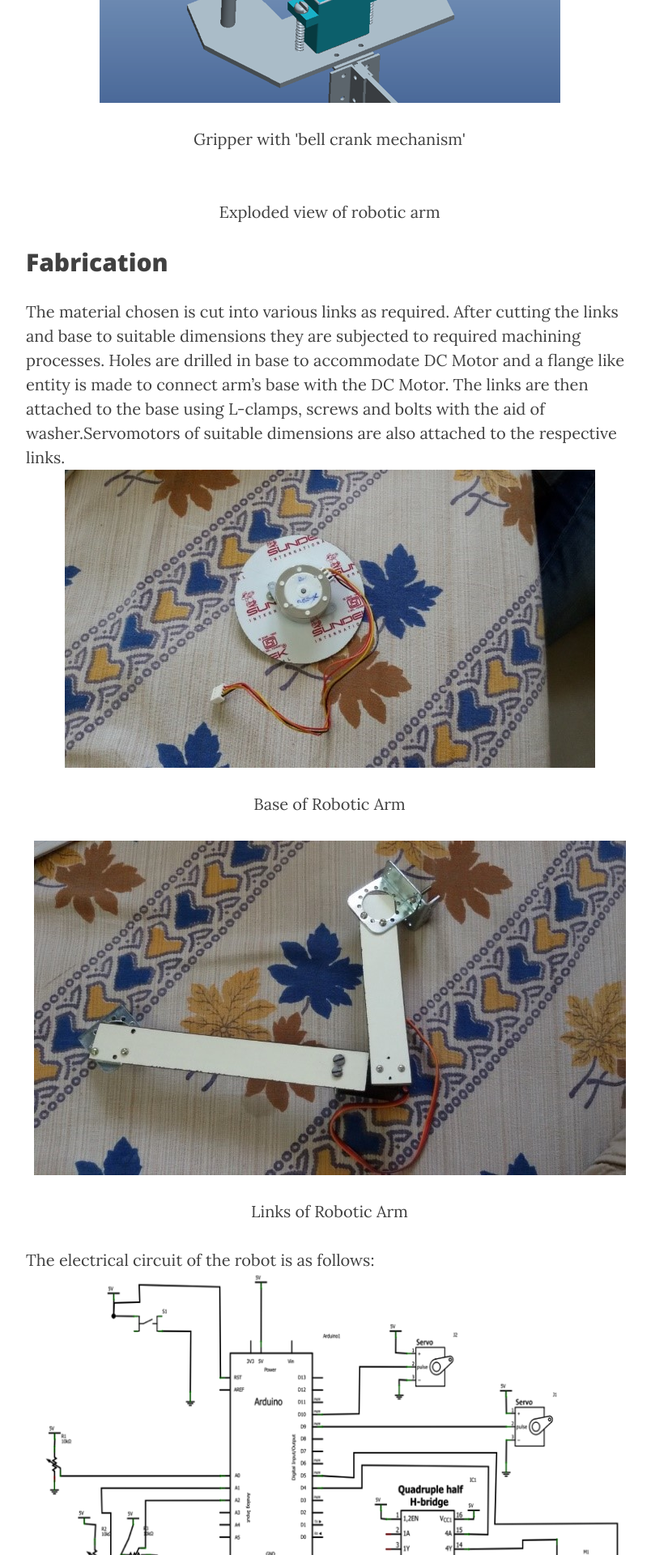
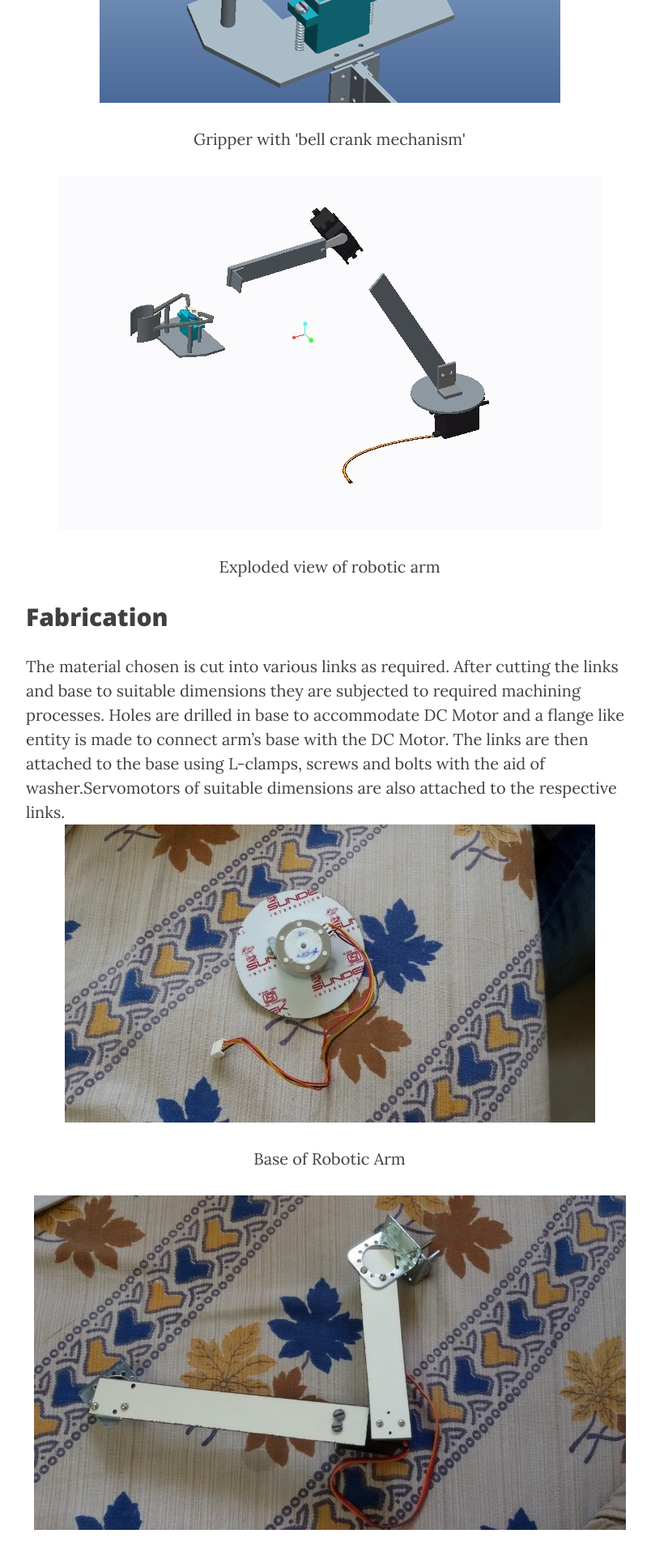
Before and after one commit to vignesharavind/vignesharavind.github.io, a Jekyll site: the page built from _posts/2017-06-06-Automatic-Pick-and-Place-Robot.markdown, in a window 1280 px wide. Shown: the part 2055-3975 px from the top of the page at 81% size, without its empty margins (233-1037 px from the left). Built offline with Jekyll 4.4.1, drawn with Linux system fonts in a browser that asks for light colours; nearby versions of some CDN libraries; comment, search, counter and statistics services are not loaded.

```diff
--- a/_posts/2017-06-06-Automatic-Pick-and-Place-Robot.markdown
+++ b/_posts/2017-06-06-Automatic-Pick-and-Place-Robot.markdown
@@ -41,7 +41,7 @@
 ![Bell crank mechanism](/img/app/bell-crank-mechanism.png)
 <p align="center">Gripper with 'bell crank mechanism'</p>
 
-![]({{site.baseurl}}/https://raw.githubusercontent.com/vignesharavind/vignesharavind.github.io/master/img/Pick-Place/Pic_3%20(1).jpg)
+![Exploded View](/vignesharavind.github.io/img/Pick-Place/Pic_3 (1).jpg)
 <p align="center">Exploded view of robotic arm</p>
 
 
```
